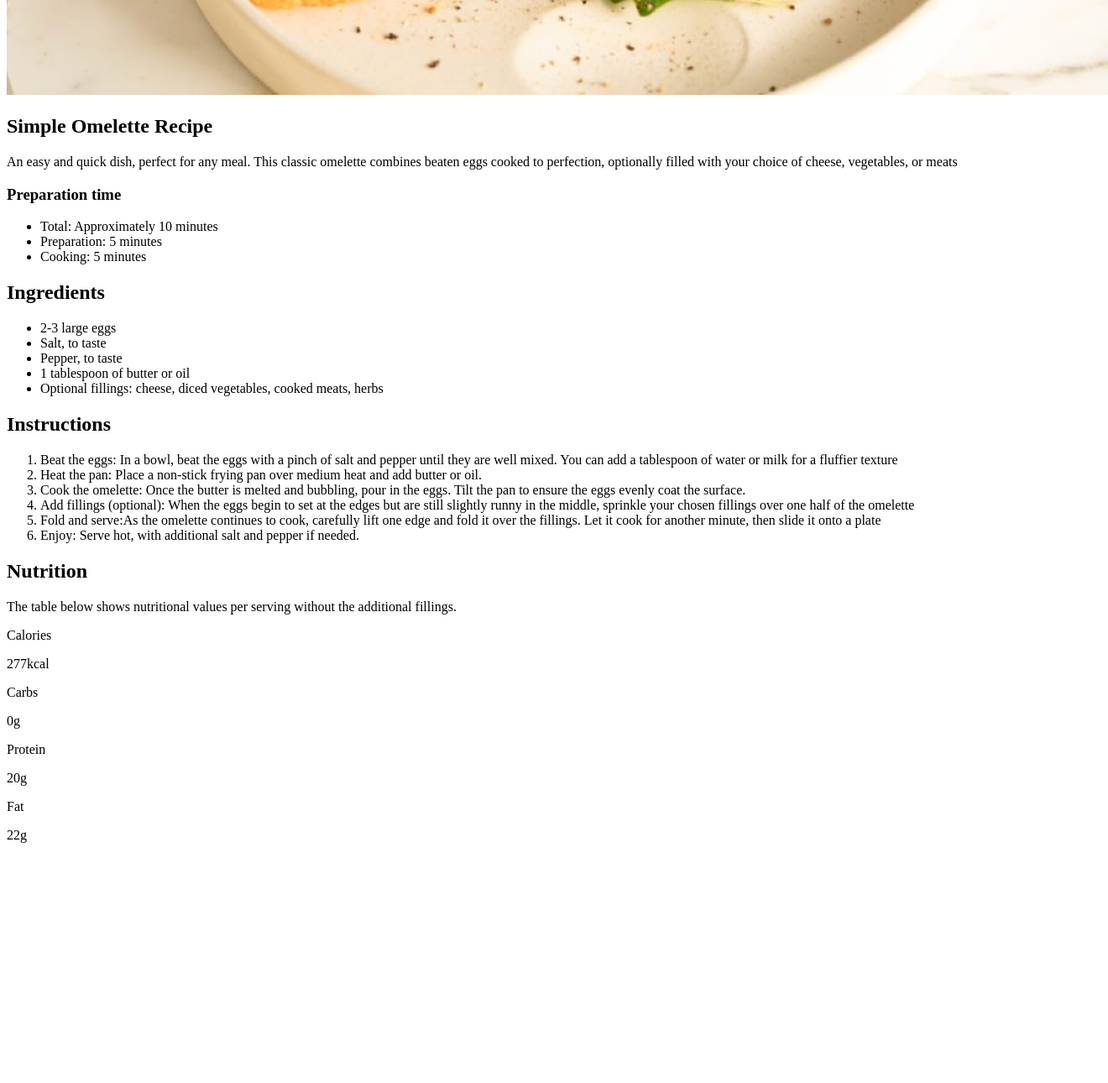
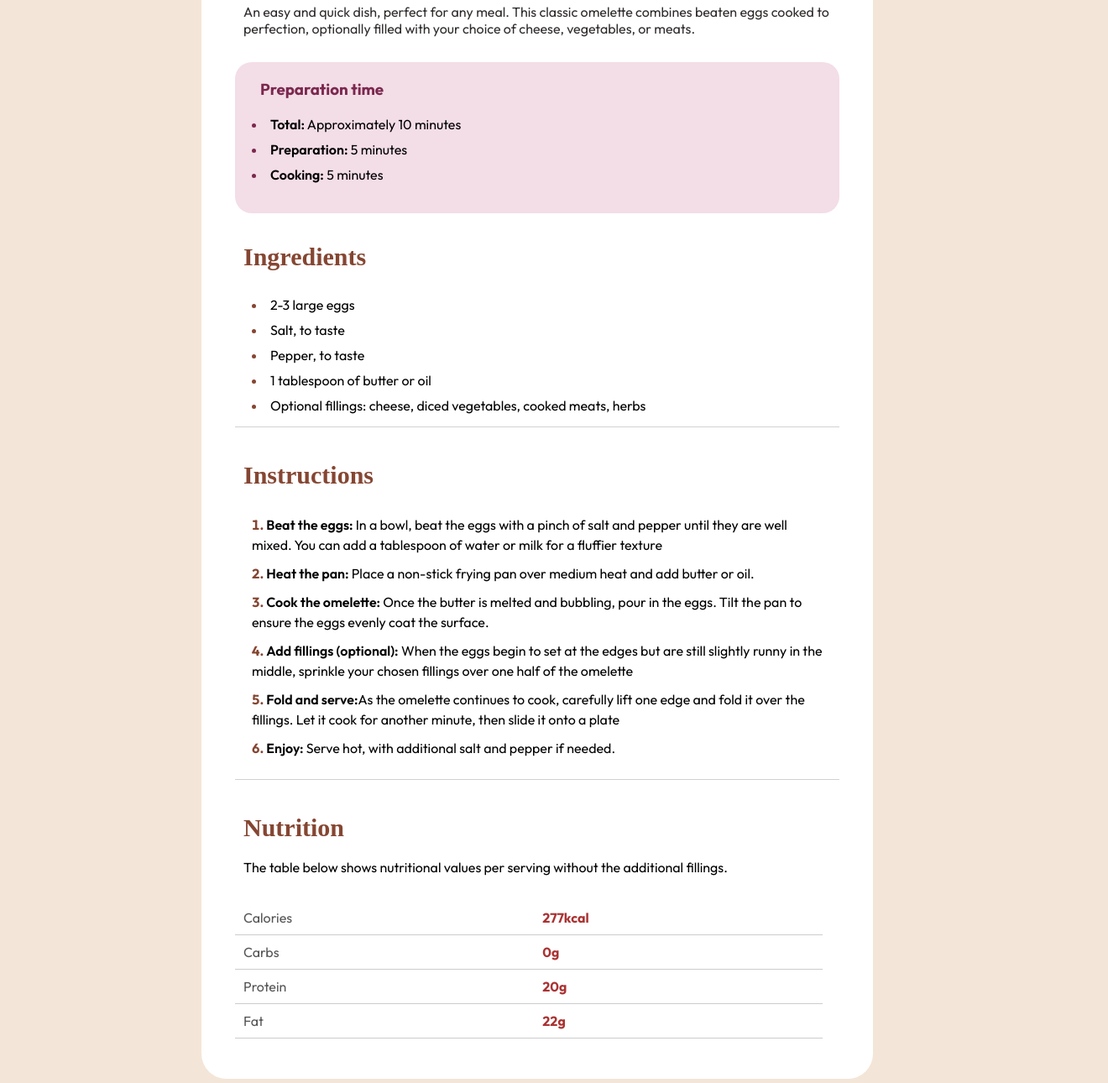
Before and after one commit to SophiAoAmaral/Receita-Omelete, a plain HTML site: page index.html in a window 1280 px wide. Shown: the part 495-1785 px from the top of the page at 84% size, 1320 px wide, since content can reach past the window. Before the commit the page ends 1515 px from the top, so only its background shows below. Drawn offline with Linux system fonts and the light colour scheme.

Commit message:
finalizando

```diff
--- a/index.html
+++ b/index.html
@@ -1,5 +1,6 @@
 <!DOCTYPE html>
 <html lang="pt-br">
+
 <head>
     <meta charset="UTF-8">
     <meta name="viewport" content="width=device-width, initial-scale=1.0">
@@ -7,13 +8,16 @@
     <link rel="stylesheet" href="style.css">
     <link rel="shortcut icon" href="/imgs/favicon-32x32.png" type="image/x-icon">
 </head>
+
 <body>
 
     <div class="container">
         <img src="imgs/image-omelette.jpeg" alt="">
         <div class="description">
+            <section></section>
             <h2>Simple Omelette Recipe</h2>
-        <p class="text">An easy and quick dish, perfect for any meal. This classic omelette combines beaten eggs cooked to perfection, optionally filled with your choice of cheese, vegetables, or meats</p>
+            <p class="text">An easy and quick dish, perfect for any meal. This classic omelette combines beaten eggs
+                cooked to perfection, optionally filled with your choice of cheese, vegetables, or meats.</p>
         </div>
 
         <div class="preparation">
@@ -39,11 +43,15 @@
         <div class="instructions">
             <h2>Instructions</h2>
             <ol>
-            <li><span>Beat the eggs: </span>In a bowl, beat the eggs with a pinch of salt and pepper until they are well mixed. You can add a tablespoon of water or milk for a fluffier texture</li>
+                <li><span>Beat the eggs: </span>In a bowl, beat the eggs with a pinch of salt and pepper until they are
+                    well mixed. You can add a tablespoon of water or milk for a fluffier texture</li>
                 <li><span>Heat the pan: </span>Place a non-stick frying pan over medium heat and add butter or oil.</li>
-            <li><span> Cook the omelette: </span>Once the butter is melted and bubbling, pour in the eggs. Tilt the pan to ensure the eggs evenly coat the surface.</li>
-            <li><span>Add fillings (optional):</span> When the eggs begin to set at the edges but are still slightly runny in the middle, sprinkle your chosen fillings over one half of the omelette</li>
-            <li><span> Fold and serve:</span>As the omelette continues to cook, carefully lift one edge and fold it over the fillings. Let it cook for another minute, then slide it onto a plate</li>
+                <li><span> Cook the omelette: </span>Once the butter is melted and bubbling, pour in the eggs. Tilt the
+                    pan to ensure the eggs evenly coat the surface.</li>
+                <li><span>Add fillings (optional):</span> When the eggs begin to set at the edges but are still slightly
+                    runny in the middle, sprinkle your chosen fillings over one half of the omelette</li>
+                <li><span> Fold and serve:</span>As the omelette continues to cook, carefully lift one edge and fold it
+                    over the fillings. Let it cook for another minute, then slide it onto a plate</li>
                 <li><span>Enjoy: </span>Serve hot, with additional salt and pepper if needed.</li>
             </ol>
         </div>
@@ -51,23 +59,26 @@
         <div class="nutrition">
             <h2>Nutrition</h2>
             <p>The table below shows nutritional values per serving without the additional fillings.</p>
-        <div class="calories">
-            <p>Calories</p>
-            <p>277kcal</p>
+            <table>
+                <tr>
+                    <th>Calories</th>
+                    <td>277kcal</td>
+                </tr>
+                <tr>
+                    <th>Carbs</th>
+                    <td>0g</td>
+                </tr>
+                <tr>
+                    <th>Protein</th>
+                    <td>20g</td>
+                </tr>
+                <tr>
+                    <th>Fat</th>
+                    <td>22g</td>
+                </tr>
+            </table>
         </div>
-        <div class="carbs">
-            <p>Carbs</p>
-            <p>0g</p>
-        </div>
-        <div class="protein">
-            <p>Protein</p>
-            <p>20g</p>
-        </div>
-        <div class="fat">
-            <p>Fat</p>
-            <p>22g</p>
-        </div>
-       </div>
-    </div>
+        </section>
 </body>
+
 </html>
--- a/style.css
+++ b/style.css
@@ -6,3 +6,199 @@
     ---fontText:"Outfit", sans-serif;
     --fontTitle:"Young Serif", serif;
 }
+
+ul li::marker{
+    color: hsl(14, 45%, 36%);
+}
+
+ol li::marker{
+    color: hsl(14, 45%, 36%);
+    font-weight: 700;
+}
+*{
+    margin: 0;
+    padding: 0;
+    box-sizing: border-box;
+}
+
+img{
+    width: 750px;
+    margin-top: -100px;
+    margin-bottom: 10px;
+    border-radius: 30px;
+
+}
+body{
+    background-color: hsl(30, 54%, 90%);
+    display: flex;
+    align-items: center;justify-content: center;
+}
+section{
+    width:400px;
+   margin-top:0 ;
+
+}
+.container{
+    margin: 50px;
+    display: flex;
+    flex-direction: column;
+    align-items: center;
+    justify-content: center;
+    border-radius:30px ;
+    height: 1730px;
+    width: 800px;
+    background-color: white;
+}
+
+
+.description{
+    margin: 50px;
+    margin-top: 0;
+    margin-bottom: 30px;
+}
+.description h2{
+    font-family: var(--fontTitle);
+    font-weight:500;
+    font-size: 35px;
+
+}
+
+.text{
+    font-size: 16px;
+    font-family: var(---fontText);
+    color: hsl(24, 5%, 18%);
+    margin-top: 20px;
+}
+
+.preparation{
+    background-color: hsla(332, 49%, 67%, 0.274);
+    width: 90%;
+    height: 180px;
+    margin-top: 0;
+    margin-bottom: 25px;
+    text-align: left;
+    border-radius: 20px;
+
+
+}
+.preparation h3{
+    color: hsl(332, 51%, 32%);
+    padding: 20px 10px 0px 30px;
+    font-family: var(---fontText);
+    font-weight: 700;
+    margin-bottom: 0;
+}
+
+.preparation ul{
+    list-style-position: inside;
+    padding: 20px;
+
+
+}
+
+.preparation li{
+    margin-bottom: 10px;
+    margin-top: 0;
+    font-family: var(---fontText);
+}
+
+.preparation ul li::marker {
+
+    color:hsl(332, 51%, 32%) ;
+}
+
+ span{
+    font-weight: 600;
+}
+
+.ingredients{
+    border-bottom: 1px solid hsla(32, 10%, 34%, 0.274);
+    width: 90%;
+    height: 230px;
+    margin-bottom: 30px;
+}
+.ingredients h2{
+    margin-top: 0;
+    padding: 10px;
+    font-size: 30px;
+    color: hsl(14, 45%, 36%);
+}
+.ingredients ul{
+    list-style-position: inside;
+    padding: 20px;
+}
+
+.ingredients li{
+    margin-bottom: 10px;
+    margin-top: 0;
+    font-size: 16px;
+    font-family: var(---fontText);
+}
+
+.instructions {
+    border-bottom: 1px solid hsla(32, 10%, 34%, 0.274);
+    width: 90%;
+    height: 390px;
+    margin-bottom: 30px;
+}
+
+.instructions ol{
+    list-style-position: inside;
+    padding: 20px;
+}
+.instructions h2{
+
+    padding: 10px;
+    font-size: 30px;
+    color: hsl(14, 45%, 36%);
+}
+.instructions li{
+    margin-bottom: 10px;
+    margin-top: 0;
+    font-size: 16px;
+    font-family: var(---fontText);
+    line-height: 1.5;
+}
+
+.nutrition{
+
+    width: 90%;
+    height: 200px;
+}
+
+.nutrition h2{
+    padding: 10px;
+    font-size: 30px;
+    color: hsl(14, 45%, 36%);
+}
+.nutrition p{
+    padding: 10px;
+    font-family: var(---fontText);
+}
+
+table{
+      width: 700px;
+      border-collapse: collapse;
+      margin: 20px 0;
+      font-family: var(---fontText);
+}
+tr{
+    border-bottom: 1px solid #ccc;
+}
+    th, td {
+      text-align: left;
+      padding: 10px;
+      background-color: white;
+
+    }
+    th {
+      font-weight: normal;
+      color: #555;
+    }
+    td {
+      font-weight: bold;
+      color: #a33;
+    }
+    tr:nth-child(even) {
+      background-color: #f9f9f9;
+    }
```
Lines whose indentation alone changed are shown as unchanged.
